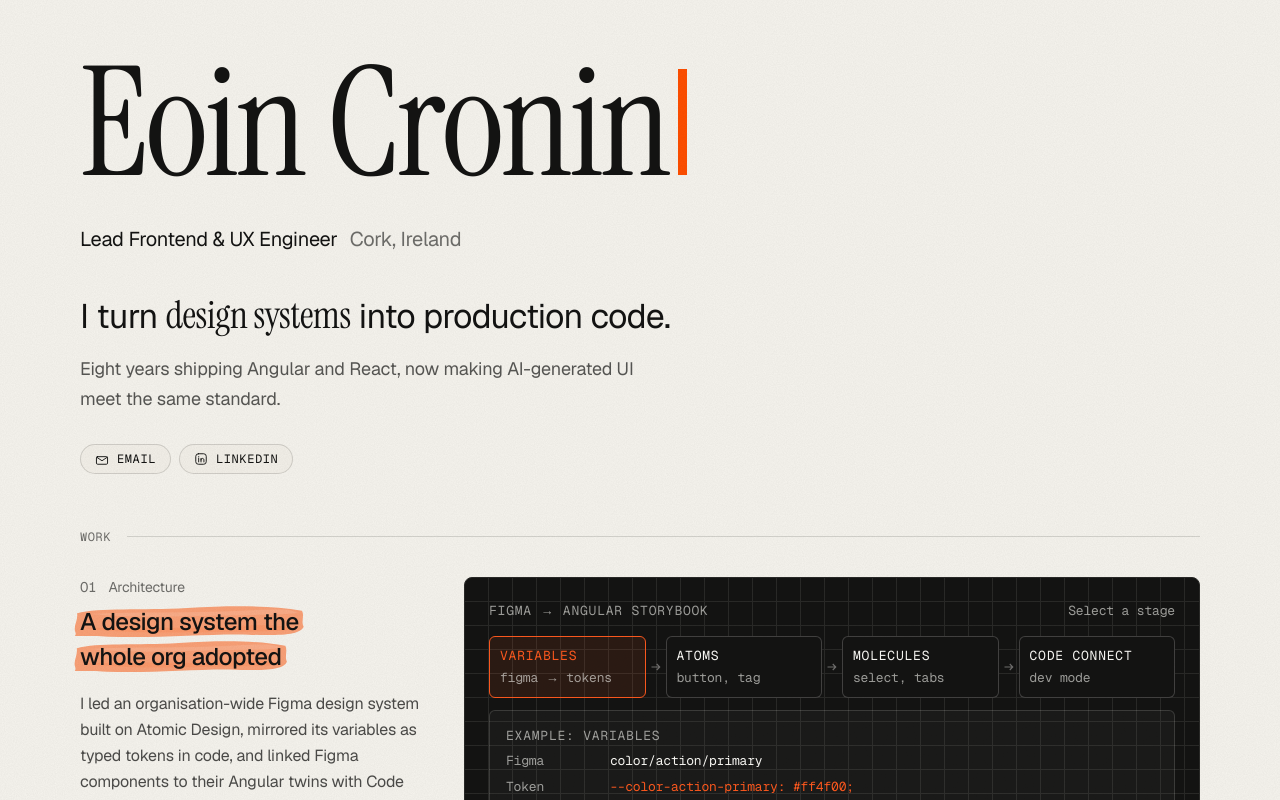
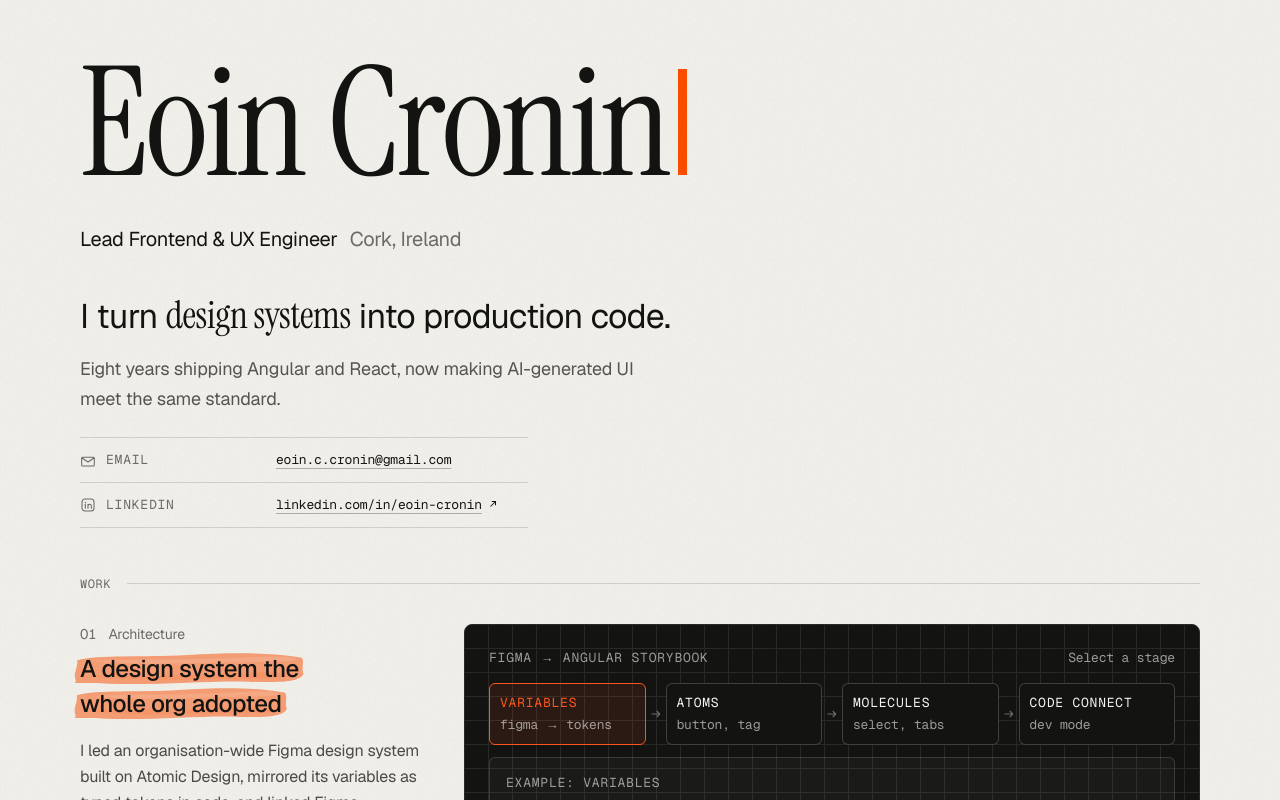
Before and after one commit to eoincro/Portfolio, a Next.js app: page / in a window 1280 px wide. Shown: the top 800 px of the page. Built offline with nearby package versions, Linux system fonts and the light colour scheme.

Commit message:
Replace contact pills with a contact ledger matching the metric strips
Co-authored-by: Cursor <cursoragent@cursor.com>

```diff
--- a/components/portfolio/ContactLinks.tsx
+++ b/components/portfolio/ContactLinks.tsx
@@ -4,19 +4,36 @@ import { ContactIcon } from "./ContactIcons";
 export function ContactLinks({ label, className = "" }: { label: string; className?: string }) {
   return (
     <nav aria-label={label} className={className}>
-      <ul className="flex flex-wrap items-center gap-x-2 gap-y-1">
+      <ul className="max-w-md divide-y divide-ink/15 border-y border-ink/15 font-mono text-[12px] md:text-[13px]">
         {contactLinks.map((link) => (
           <li key={link.label}>
             <a
               href={link.href}
               {...(link.external ? { target: "_blank", rel: "noreferrer" } : {})}
-              className="group inline-flex min-h-11 items-center rounded-full"
+              className="group grid min-h-11 grid-cols-[145px_1fr] items-center gap-4 py-2.5 sm:grid-cols-[180px_1fr]"
             >
-              <span className="inline-flex items-center gap-2 rounded-full border border-ink/15 bg-[#EFECE4]/50 px-3.5 py-1.5 font-mono text-xs tracking-wider uppercase transition-all duration-150 group-hover:border-ink/50 group-hover:bg-[#EFECE4] group-focus-visible:border-ink/50 [&_svg]:size-3.5">
+              <span className="flex items-center gap-2.5 tracking-[0.06em] text-ink/60 uppercase transition-colors duration-150 group-hover:text-ink [&_svg]:size-4">
                 <ContactIcon name={link.icon} />
                 {link.label}
               </span>
-              {link.external && <span className="sr-only">(opens in new tab)</span>}
+              <span className="min-w-0 break-words text-ink underline decoration-ink/30 underline-offset-4 transition-colors duration-150 group-hover:decoration-signal-strong group-focus-visible:decoration-signal-strong">
+                {link.value}
+                {link.external && (
+                  <>
+                    <svg
+                      aria-hidden
+                      viewBox="0 0 12 12"
+                      fill="none"
+                      stroke="currentColor"
+                      strokeWidth={1.25}
+                      className="ml-1.5 inline size-2.5 align-baseline"
+                    >
+                      <path d="M3 9 9 3M4.5 3H9v4.5" />
+                    </svg>
+                    <span className="sr-only"> (opens in new tab)</span>
+                  </>
+                )}
+              </span>
             </a>
           </li>
         ))}
--- a/lib/content/profile.ts
+++ b/lib/content/profile.ts
@@ -8,6 +8,6 @@ export const profile = {
 export type ContactIcon = "email" | "linkedin";
 
 export const contactLinks = [
-  { label: "Email", href: `mailto:${profile.email}`, external: false, icon: "email" },
-  { label: "LinkedIn", href: profile.linkedinUrl, external: true, icon: "linkedin" },
-] as const satisfies readonly { label: string; href: string; external: boolean; icon: ContactIcon }[];
+  { label: "Email", value: profile.email.toLowerCase(), href: `mailto:${profile.email}`, external: false, icon: "email" },
+  { label: "LinkedIn", value: "linkedin.com/in/eoin-cronin", href: profile.linkedinUrl, external: true, icon: "linkedin" },
+] as const satisfies readonly { label: string; value: string; href: string; external: boolean; icon: ContactIcon }[];
```
